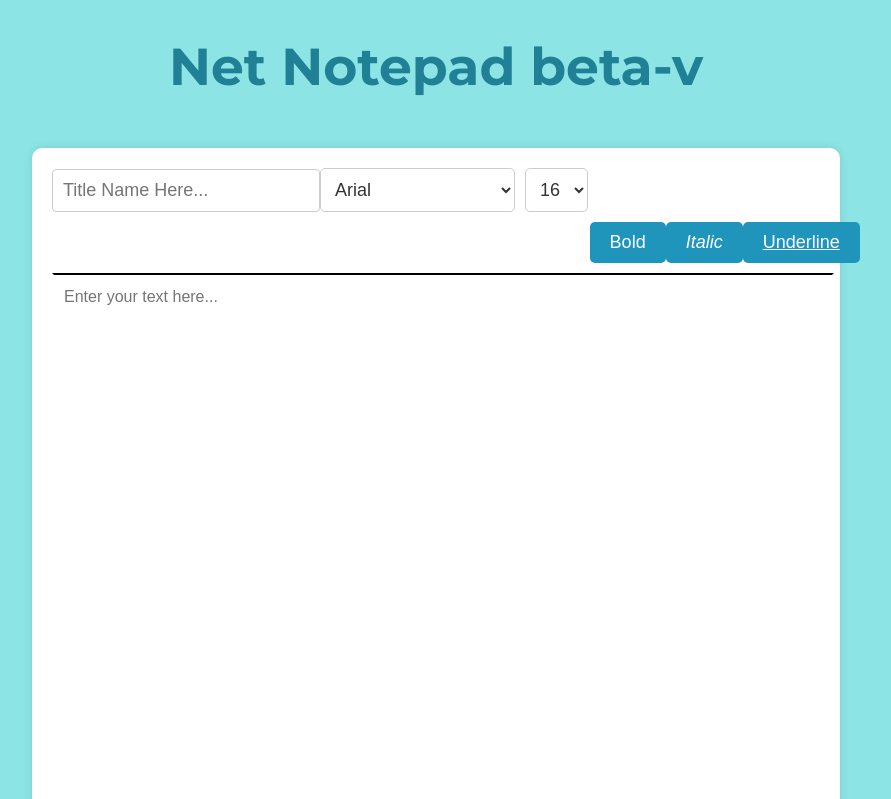
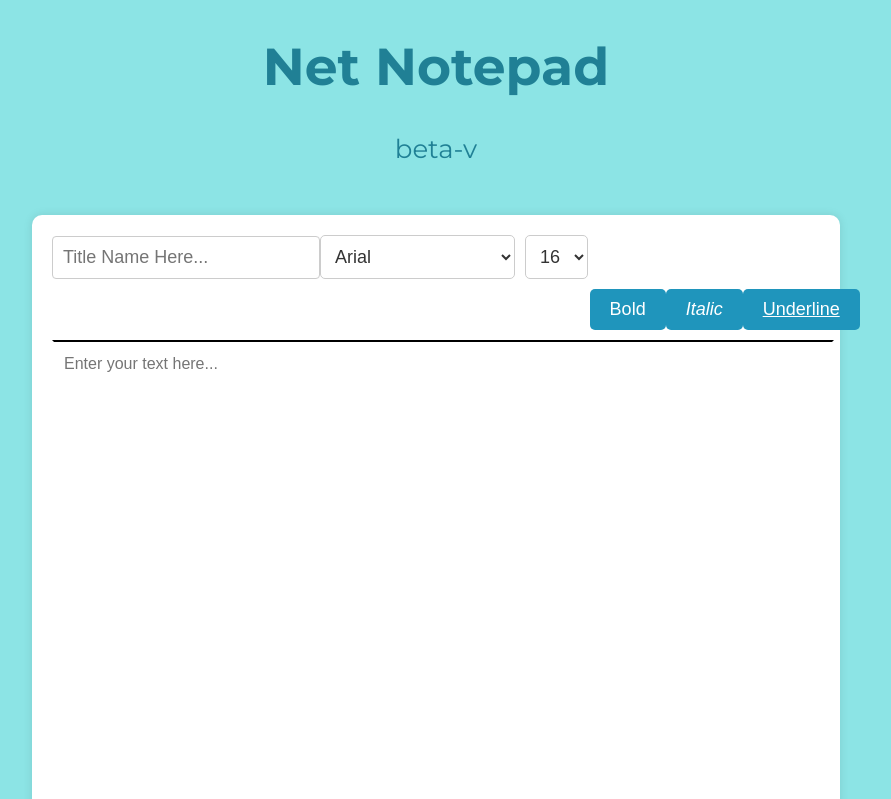
Before and after one commit to Hirendra-Gurnani/online_notepad, a React (Create React App) app: page / in a window 1280 px wide. Shown: the top 799 px of the page, without its empty margins (204-1095 px from the left). Built offline with nearby package versions, Linux system fonts and the light colour scheme.

Commit message:
Fix: applied fixes to wrong submission of form

```diff
--- a/src/components/notePad.js
+++ b/src/components/notePad.js
@@ -66,9 +66,9 @@ function Notepad() {
   return (
     <>
       <div className="App App-header">
-        <h1>Net Notepad {"beta-v"}</h1>
+        <h1>Net Notepad</h1>{"beta-v"}
       </div>
-      <form>
+      {/* <form> */}
         <div className="notepad">
           <div className="toolbar">
             <input
@@ -124,7 +124,7 @@ function Notepad() {
             </div>
           </div>
 
-          {/* <form> */}
+          <form>
           <textarea
             style={getStyle()}
             value={value}
@@ -134,9 +134,9 @@ function Notepad() {
           <button onClick={handleSave} type="submit">
             Save
           </button>
-          {/* </form> */}
+          </form>
         </div>
-      </form>
+      {/* </form> */}
     </>
   );
 }
```
